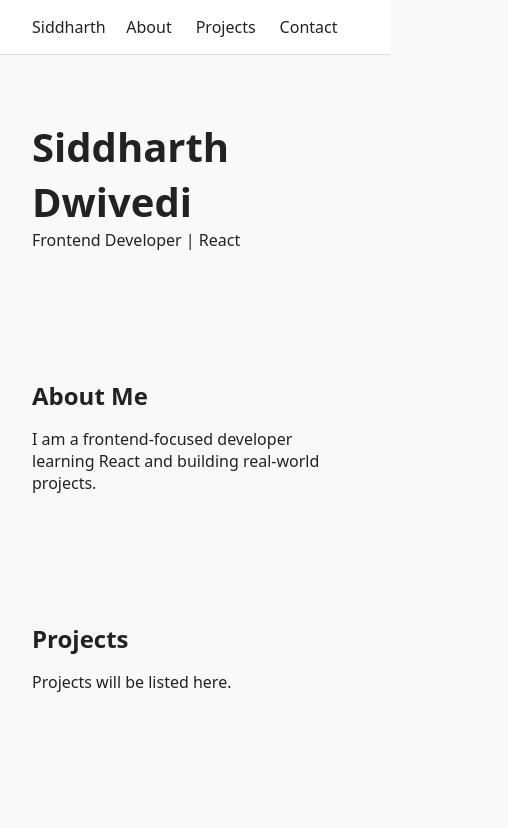
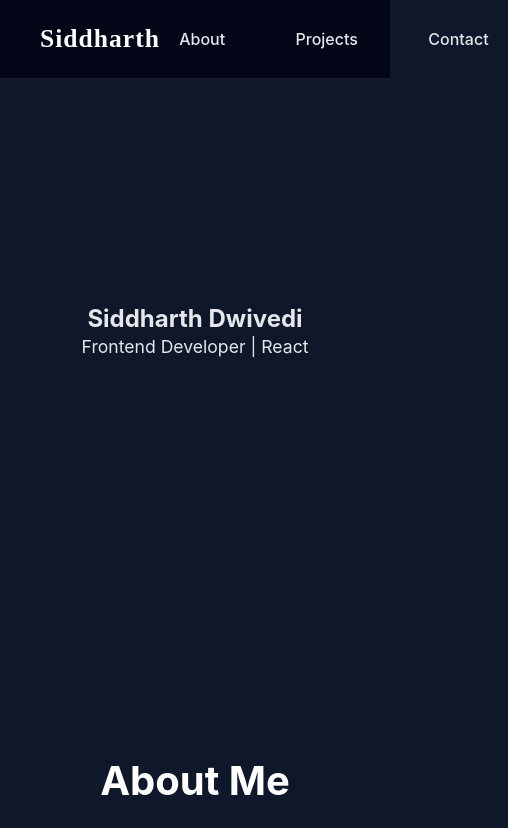
Before and after one commit to sidd-zero/portfolio, a React (Vite) app: page / in a window 390 px wide. Shown: the top 828 px of the page, 508 px wide, since content can reach past the window. Built offline with nearby package versions, Linux system fonts and the light colour scheme.

Commit message:
Apply dark minimal theme and responsive full-width navbar

```diff
--- a/src/components/Navbar.jsx
+++ b/src/components/Navbar.jsx
@@ -1,17 +1,21 @@
 function Navbar() {
+  const scrollToSection = (sectionId) => {
+    const element = document.getElementById(sectionId);
+    if (element) {
+      element.scrollIntoView({ behavior: 'smooth' });
+    }
+  };
+
   return (
     <nav className="navbar">
-      {/* Left */}
       <div className="nav-left">Siddharth</div>
 
-      {/* Center */}
       <ul className="nav-center">
-        <li><a href="#about">About</a></li>
-        <li><a href="#projects">Projects</a></li>
-        <li><a href="#contact">Contact</a></li>
+        <li><a onClick={() => scrollToSection('about')}>About</a></li>
+        <li><a onClick={() => scrollToSection('projects')}>Projects</a></li>
+        <li><a onClick={() => scrollToSection('contact')}>Contact</a></li>
       </ul>
 
-      {/* Right (empty for balance) */}
       <div className="nav-right"></div>
     </nav>
   );
--- a/src/index.css
+++ b/src/index.css
@@ -1,48 +1,109 @@
+:root {
+  --bg: #0f172a;      /* soft dark blue */
+  --nav: #020617;     /* near black */
+  --text: #e5e7eb;    /* off-white */
+  --muted: #94a3b8;   /* muted gray */
+  --accent: #8b5cf6;  /* vibrant purple */
+  --border: #ffffff14;
+}
+
+@import url('https://fonts.googleapis.com/css2?family=Syoog:wght@400;700&display=swap');
+
 * {
   margin: 0;
   padding: 0;
   box-sizing: border-box;
-  font-family: system-ui, sans-serif;
+}
+
+html {
+  scroll-behavior: smooth;
 }
 
 body {
-  background: #f9f9f9;
-  color: #222;
+  background-color: var(--bg);
+  color: var(--text);
+  font-family: -apple-system, BlinkMacSystemFont, 'Segoe UI', 'Roboto', 'Oxygen',
+    'Ubuntu', 'Cantarell', 'Fira Sans', 'Droid Sans', 'Helvetica Neue',
+    sans-serif;
 }
 
 .navbar {
+  background: var(--nav);
+  border-bottom: 2px solid var(--border);
+  padding: 1.2rem 2.5rem;
   display: flex;
   justify-content: space-between;
   align-items: center;
-  padding: 1rem 2rem;
-  background: #fff;
   position: sticky;
   top: 0;
-  border-bottom: 1px solid #ddd;
+  z-index: 1000;
 }
 
-.navbar ul {
+.nav-left {
+  font-family: 'Syoog', cursive;
+  font-size: 1.6rem;
+  font-weight: 700;
+  color: white;
+  letter-spacing: 1px;
+}
+
+.nav-center {
   list-style: none;
   display: flex;
-  gap: 1.5rem;
+  justify-content: center;
+  gap: 2rem;
+  flex: 1;
+  margin: 0 auto;
 }
 
-.navbar a {
-  text-decoration: none;
-  color: #222;
-  font-weight: 500;
+.nav-center li {
+  margin: 0;
 }
 
-main section {
-  padding: 4rem 2rem;
-  max-width: 900px;
-  margin: auto;
+.nav-center a {
+  color: var(--text);
+  text-decoration: none;
+  padding: 0.6rem 1.2rem;
+  border-radius: 8px;
+  transition: all 0.3s ease;
+  font-weight: 500;
+  cursor: pointer;
+  display: inline-block;
 }
 
-h1 {
-  font-size: 2.5rem;
+.nav-center a:hover {
+  background: var(--accent);
+  color: white;
+  transform: translateY(-2px);
+  box-shadow: 0 4px 12px rgba(139, 92, 246, 0.4);
 }
 
-h2 {
-  margin-bottom: 1rem;
+.nav-right {
+  width: auto;
 }
+
+/* Section Styling */
+section {
+  padding: 4rem 2.5rem;
+  margin: 0;
+  min-height: 60vh;
+  display: flex;
+  flex-direction: column;
+  justify-content: center;
+  align-items: center;
+}
+
+section h2 {
+  font-size: 2.5rem;
+  margin-bottom: 2rem;
+  color: white;
+  font-weight: 700;
+}
+
+section p {
+  font-size: 1.1rem;
+  color: var(--text);
+  max-width: 800px;
+  text-align: center;
+  line-height: 1.6;
+}
```
